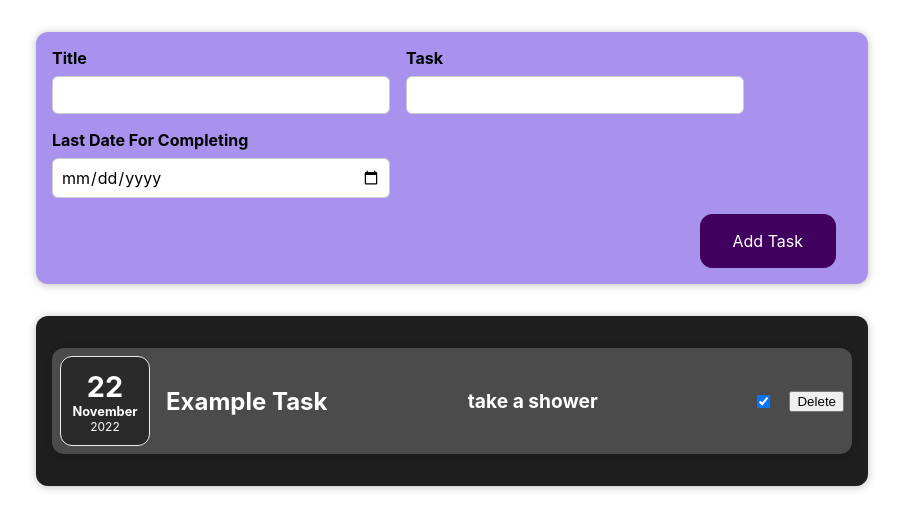
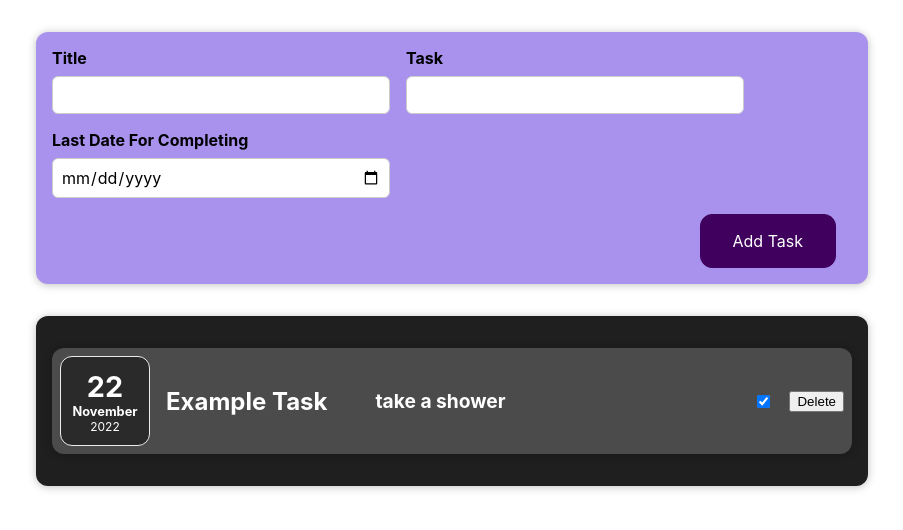
Before and after one commit to alon1302/Todo-List, a React (Create React App) app in the folder frontend/: page / in a window 1280 px wide. Shown: the top 530 px of the page, without its empty margins (188-1091 px from the left). Built offline with nearby package versions, Linux system fonts and the light colour scheme.

Commit message:
styling task list

```diff
--- a/frontend/src/components/TaskList.jsx
+++ b/frontend/src/components/TaskList.jsx
@@ -4,16 +4,18 @@ import TaskItem from "./TaskItem";
 import "../style/TaskList.css";
 
 const TaskList = (props) => {
-  return props.tasks.map((task) => (
+  return (
     <div className="task-list">
+      {props.tasks.map((task) => (
         <TaskItem
           task={task}
           handleDelete={props.handleDelete}
           handleChecked={props.handleChecked}
           key={task.id}
         />
+      ))}
     </div>
-  ));
+  );
 };
 
 export default TaskList;
--- a/frontend/src/style/TaskItem.css
+++ b/frontend/src/style/TaskItem.css
@@ -21,7 +21,6 @@
 
 .task-item__content h2 {
   font-size: 1.5rem;
-  flex: 1;
   margin: 0 1rem;
   color: white;
 }
```
Lines whose indentation alone changed are shown as unchanged.
